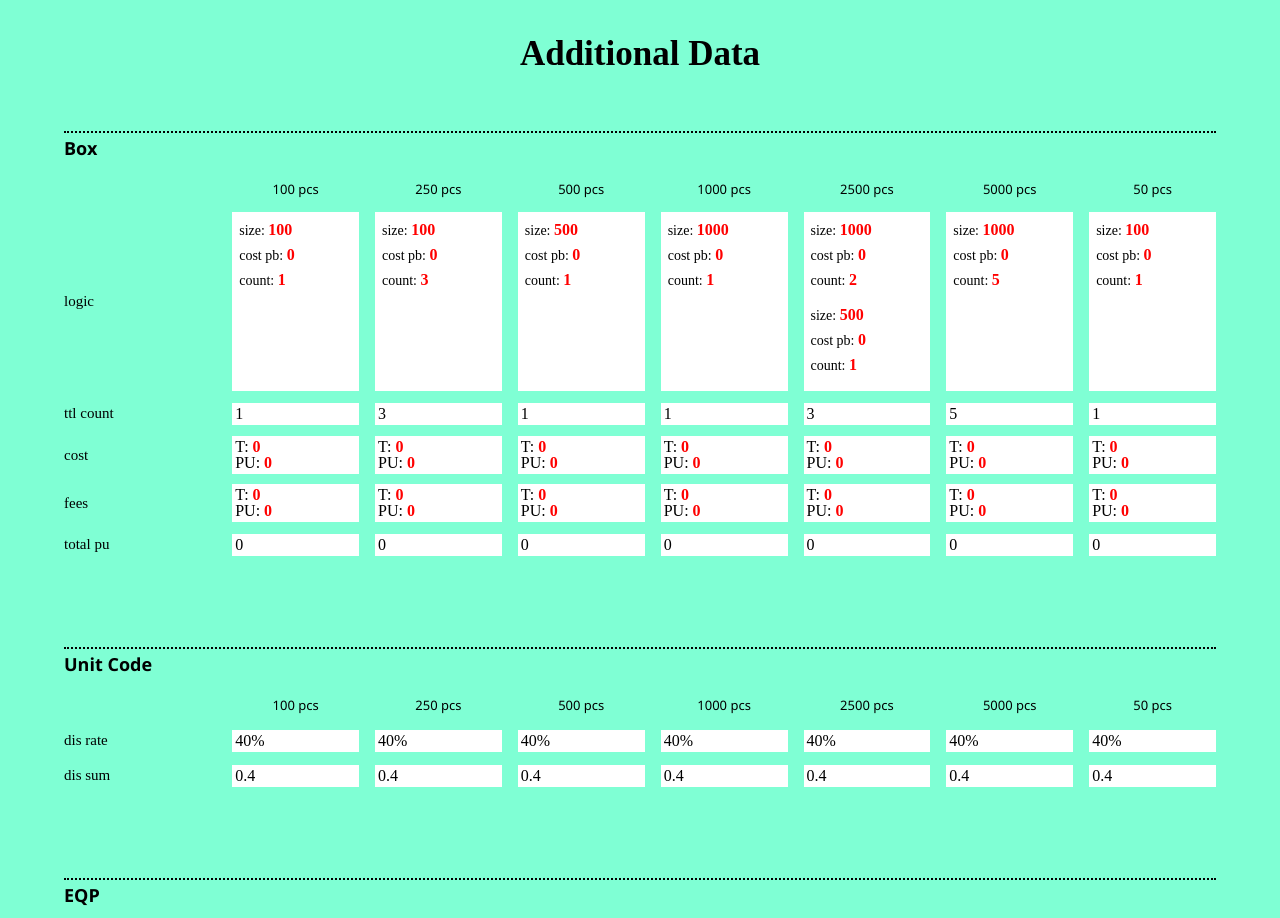
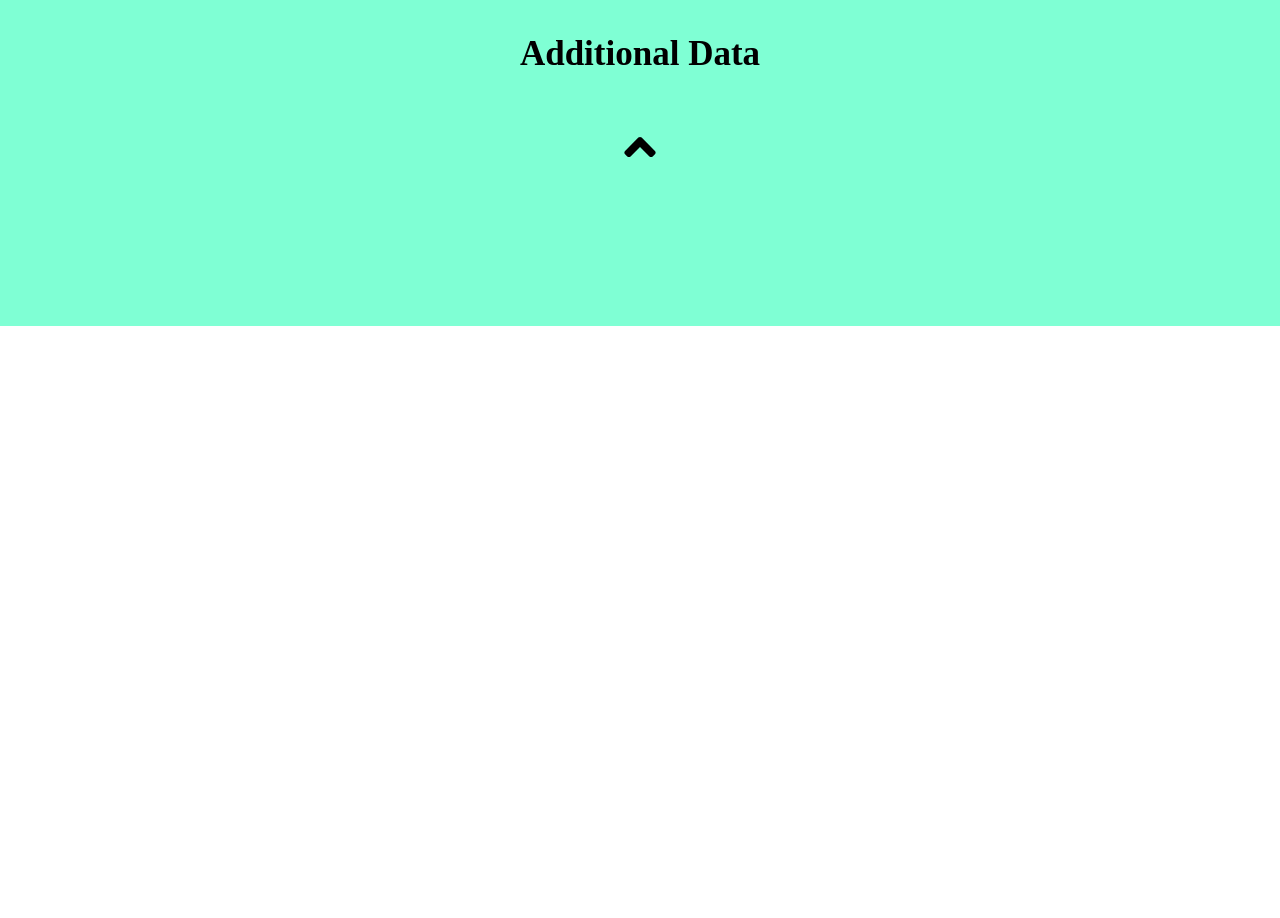
Before and after one commit to webdev-dave/bizzbuzz-custom-calculator, a React (Create React App) app: page / in a window 1280 px wide. Shown: the part 1300-2218 px from the top of the page. After the commit the page ends 1626 px from the top, so only its background shows below. Built offline with nearby package versions, Linux system fonts and the light colour scheme.

Commit message:
add collapseButton

```diff
--- a/package.json
+++ b/package.json
@@ -10,6 +10,7 @@
     "big.js": "^6.2.1",
     "react": "^18.2.0",
     "react-dom": "^18.2.0",
+    "react-icons": "^4.6.0",
     "react-redux": "^8.0.2",
     "react-scripts": "5.0.1",
     "redux": "^4.2.0",
--- a/src/app/store.js
+++ b/src/app/store.js
@@ -1,9 +1,10 @@
 import { configureStore, combineReducers } from "@reduxjs/toolkit";
-
+import collapseButtonReducer from "../components/additionalData/collapseButton/collapsedSlice";
 import mainReducer from "../components/main/mainSlice";
 
 const combinedReducer = combineReducers({
   main: mainReducer,
+  collapsed: collapseButtonReducer,
 })
 
 const rootReducer = (state, action) => {
--- a/src/assets/styles/app.css
+++ b/src/assets/styles/app.css
@@ -344,6 +344,7 @@ p.cost-pb{
   padding: 3rem 5% 10rem 5%;
 }
 
+
 #additional-data-container h5.pcs-head {
   font-size: 1.3rem;
   font-weight: 500;
--- /dev/null
+++ b/src/assets/styles/collapse.css
@@ -0,0 +1,27 @@
+.btn-container {
+    display: flex;
+    justify-content: center;
+    margin-bottom: 5rem;
+    margin-top: -1rem;
+
+}
+
+#additional-data-container .btn-container button {
+    background-color: aquamarine;
+    border: none;
+}
+
+.collapsed-btn.large,
+.expanded-btn.large {
+    font-size: 5rem;
+
+}
+
+#additional-data-container .hidden,
+#additional-data-grid.collapsed {
+    display: none;
+}
+
+/* #additional-data-grid {
+    display: none;
+} */
--- a/src/components/additionalData/AdditionalData.js
+++ b/src/components/additionalData/AdditionalData.js
@@ -1,3 +1,4 @@
+import "../../assets/styles/collapse.css"
 import { useSelector } from "react-redux";
 import { columnsArr } from "../../assets/helpers/helperArrays";
 import { injectColumnQuantityHeaders } from "../../assets/helpers/helperFunctions";
@@ -25,15 +26,23 @@ import TotalNUC from "./NetUnitCost/TotalNUC";
 import BoxTotalPerUnit from "./Box/BoxTotalPerUnit";
 import BoxCost from "./Box/BoxCost";
 import TotalBoxCount from "./Box/TotalBoxCount";
+import CollapseButton from "./collapseButton/CollapseButton";
+import { selectAdditionalDataCollapsedState } from "./collapseButton/collapsedSlice";
+
+
 
 
 const AdditionalData = () => {
   const quantitiesArr = useSelector(selectQuantity);
+  const additionalDataIsCollapsed = useSelector(selectAdditionalDataCollapsedState);
 
   return (
     <div id="additional-data-container" className="additional-data">
       <h2>Additional Data</h2>
-      <div id="additional-data-grid">
+      <CollapseButton/>
+
+
+      <div id="additional-data-grid" className={additionalDataIsCollapsed ? "collapsed" : ""}>
 
         {/* -----------------------------------------------------------------------------------  Box */}
         <h5 className="sub-header box">Box</h5>
--- /dev/null
+++ b/src/components/additionalData/collapseButton/CollapseButton.js
@@ -0,0 +1,26 @@
+import { FaAngleDown, FaAngleUp } from "react-icons/fa";
+import { useDispatch, useSelector } from "react-redux";
+import "../../../assets/styles/collapse.css";
+import { selectAdditionalDataCollapsedState, updateAdditionalDataCollapsedState } from "./collapsedSlice";
+
+const CollapseButton = () => {
+  const dispatch = useDispatch();
+  const additionalDataIsCollapsed = useSelector(selectAdditionalDataCollapsedState);
+
+
+  const handleClick = (e) => {
+    e.preventDefault();
+    dispatch(updateAdditionalDataCollapsedState({value: additionalDataIsCollapsed ? false : true}))
+
+  };
+  return (
+    <div className="btn-container">
+      <button onClick={handleClick}>
+        <FaAngleUp className={`collapsed-btn large ${!additionalDataIsCollapsed ? "hidden" : ""}`} />
+        <FaAngleDown className={`expanded-btn large ${additionalDataIsCollapsed ? "hidden" : ""}`} />
+      </button>
+    </div>
+  );
+};
+
+export default CollapseButton;
--- /dev/null
+++ b/src/components/additionalData/collapseButton/collapsedSlice.js
@@ -0,0 +1,32 @@
+import { createSlice } from "@reduxjs/toolkit";
+
+
+
+
+
+export const initialState = {
+  additionalData: {
+    isCollapsed: true,
+  },
+};
+
+const collapsedSlice = createSlice({
+  name: "collapsedSlice",
+  initialState: initialState,
+  reducers: {
+    updateAdditionalDataCollapsedState: (state, action) => {
+      state.additionalData.isCollapsed = action.payload.value;
+    },
+
+  },
+});
+
+
+
+export const selectAdditionalDataCollapsedState = (state) => state.collapsed.additionalData.isCollapsed;
+export const {updateAdditionalDataCollapsedState} =
+collapsedSlice.actions;
+
+
+
+export default collapsedSlice.reducer;
--- a/src/components/main/mainSlice.js
+++ b/src/components/main/mainSlice.js
@@ -2,14 +2,6 @@ import { createSlice } from "@reduxjs/toolkit";
 import { getProfitMargin, getRetailPricePu, addEqpDiscount, configureBoxes } from "../../assets/helpers/helperFunctions";
 import { setupCodeDiscountValues, unitCodeDiscountValues } from "../../assets/helpers/helperObjects";
 import Big from 'big.js';
-
-
-const x1 = new Big(0.3);
-x1.minus(0.1);
-
-
-
-//console.log(x1.div(0.05).valueOf());
 
 
 
```
Also changed, not shown: 2 other files (tests, documents, lock files or other folders).
